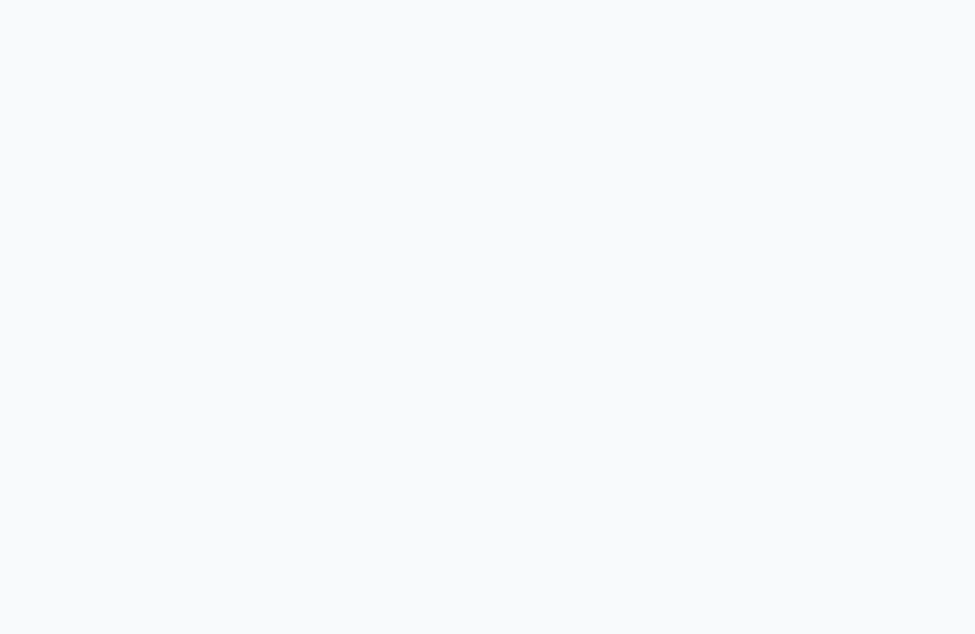
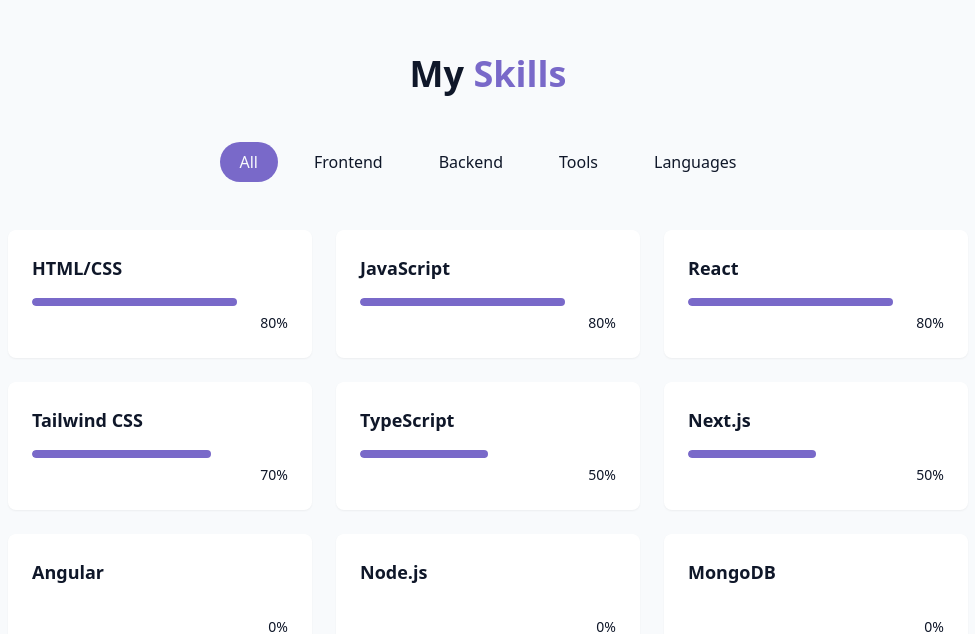
Before and after one commit to olaszb/purgalo-portfolio, a React (Vite) app: page / in a window 1280 px wide. Shown: the part 1548-2182 px from the top of the page, without its empty margins (152-1127 px from the left). Before the commit the page ends 1506 px from the top, so only its background shows below. Built offline with nearby package versions, Linux system fonts and the light colour scheme.

Commit message:
created and finished the skills section

```diff
--- a/src/components/AboutSection.jsx
+++ b/src/components/AboutSection.jsx
@@ -5,7 +5,7 @@
     <section id="about" className="py-24 px-4 relative">
       <div className="container mx-auto max-w-5xl">
         <h2 className="text-3xl md:text-4xl font-bold mb-12 text-center">
-          About <span className="text-primary"></span>
+          About <span className="text-primary">Me</span>
         </h2>
 
         <div className="grid grid-cols-1 md:grid-cols-2 gap-12 items-center">
--- /dev/null
+++ b/src/components/SkillsSection.jsx
@@ -0,0 +1,86 @@
+import { useState } from "react";
+import { cn } from "@/lib/utils";
+
+const skills = [
+  // Frontend
+  { name: "HTML/CSS", level: 80, category: "frontend" },
+  { name: "JavaScript", level: 80, category: "frontend" },
+  { name: "React", level: 80, category: "frontend" },
+  { name: "Tailwind CSS", level: 70, category: "frontend" },
+  { name: "TypeScript", level: 50, category: "frontend" },
+  { name: "Next.js", level: 50, category: "frontend" },
+  { name: "Angular", level: 0, category: "frontend" },
+
+  // Backend
+  { name: "Node.js", level: 0, category: "backend" },
+  { name: "MongoDB", level: 0, category: "backend" },
+  { name: "Supabase", level: 0, category: "backend" },
+  { name: "Laravel", level: 50, category: "backend" },
+
+  // Tools
+  { name: "Git/Github", level: 70, category: "tools" },
+  { name: "VS Code", level: 80, category: "tools" },
+  { name: "Docker", level: 0, category: "tools" },
+
+  // Languages
+  { name: "Java", level: 60, category: "languages" },
+  { name: "Python", level: 60, category: "languages" },
+  { name: "C", level: 50, category: "languages" },
+  { name: "C#", level: 50, category: "languages" },
+];
+
+const categories = ["all", "frontend", "backend", "tools", "languages"];
+
+export const SkillsSection = () => {
+  const [activeCategory, setActiveCategory] = useState("all");
+    const filteredSkills = skills.filter((skill) => activeCategory === "all" || skill.category === activeCategory)
+
+  return (
+    <section id="skills" className="py-24 px-4 relative bg-secondary/30">
+      <div className="container mx-auto max-w-5xl">
+        <h2 className="text-3xl md:text-4xl font-bold mb-12 text-center">
+          My <span className="text-primary">Skills</span>
+        </h2>
+
+        <div className="flex flex-wrap justify-center gap-4 mb-12">
+          {categories.map((category, key) => (
+            <button
+              key={key}
+              onClick={() => setActiveCategory(category)}
+              className={cn(
+                "px-5 py-2 rounded-full transition-colors duration-300 capitalize",
+                activeCategory === category ? "bg-primary text-primary-foreground" : "bg-secondary/70 text-foreground hover:bg-secondary"
+              )}
+            >
+              {category}
+            </button>
+          ))}
+        </div>
+
+        <div className="grid grid-cols-1 sm:grid-cols-2 lg:grid-cols-3 gap-6">
+          {filteredSkills.map((skill, key) => (
+            <div
+              key={key}
+              className="bg-card p-6 rounded-lg shadow-xs card-hover"
+            >
+              <div className="text-left mb-4">
+                <h3 className="font-semibold text-lg">{skill.name}</h3>
+              </div>
+              <div className="w-full bg-secondary/50 h-2 rounded-full overflow-hidden">
+                <div
+                  className="bg-primary h-2 rounded-full origin-left animate-[grow_1.5s_ease-out]"
+                  style={{ width: skill.level + "%" }}
+                />
+              </div>
+              <div className="text-right mt-1">
+                <span className="text-sm text-muted-foreground">
+                  {skill.level}%
+                </span>
+              </div>
+            </div>
+          ))}
+        </div>
+      </div>
+    </section>
+  );
+};
--- a/src/index.css
+++ b/src/index.css
@@ -4,6 +4,8 @@
   --color-border: hsl(var(--border));
   --color-background: hsl(var(--background));
   --color-foreground: hsl(var(--foreground));
+
+  --color-card: hsl(var(--card));
 
   --color-primary: hsl(var(--primary));
   --color-primary-foreground: hsl(var(--primary-foreground));
--- a/src/pages/Home.jsx
+++ b/src/pages/Home.jsx
@@ -3,6 +3,7 @@
 import { StarBackground } from "@/components/StarBackground"
 import { HeroSection } from "../components/HeroSection";
 import { AboutSection } from "../components/AboutSection";
+import { SkillsSection } from "../components/SkillsSection";
 
 export const Home = () => {
   return (
@@ -19,6 +20,7 @@
       <main>
         <HeroSection />
         <AboutSection />
+        <SkillsSection />
       </main>
 
       {/* Footer */}
```
